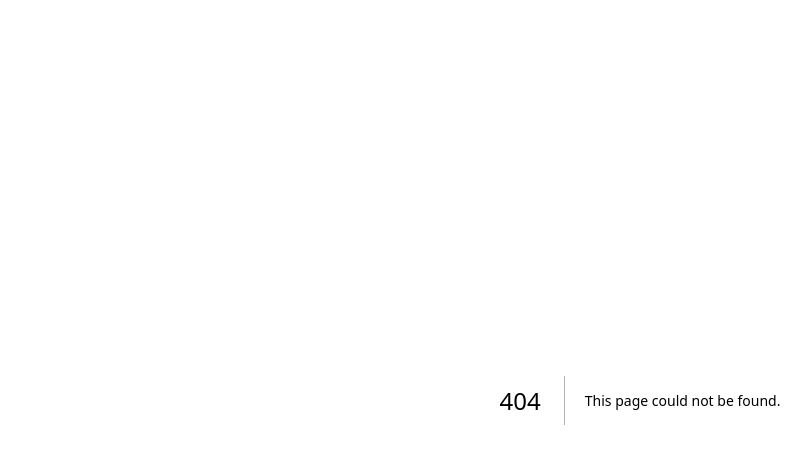
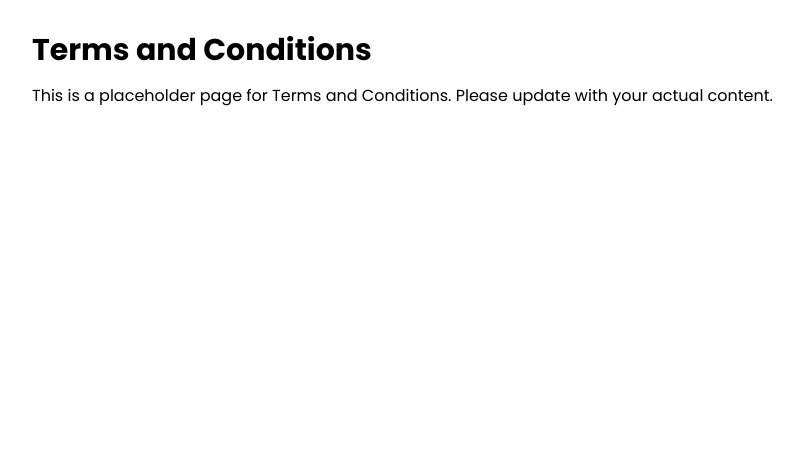
Before and after one commit to frigus-fiesta/main-website-frontend, a Next.js app: page /terms_and_conditions in a window 1280 px wide. Before the commit this address had no page. Shown: the top 464 px of the page, without its empty margins (0-811 px from the left). Built offline with nearby package versions, Linux system fonts and the light colour scheme.

Commit message:
Trying my best

```diff
--- /dev/null
+++ b/app/privacy_and_policy/page.tsx
@@ -0,0 +1,15 @@
+import React from "react";
+
+const PrivacyAndPolicy = () => {
+  return (
+    <main className="p-8">
+      <h1 className="text-3xl font-bold mb-4">Privacy and Policy</h1>
+      <p>
+        This is a placeholder page for Privacy and Policy. Please update with
+        your actual content.
+      </p>
+    </main>
+  );
+};
+
+export default PrivacyAndPolicy;
--- /dev/null
+++ b/app/terms_and_conditions/page.tsx
@@ -0,0 +1,15 @@
+import React from "react";
+
+const TermsAndConditions = () => {
+  return (
+    <main className="p-8">
+      <h1 className="text-3xl font-bold mb-4">Terms and Conditions</h1>
+      <p>
+        This is a placeholder page for Terms and Conditions. Please update with
+        your actual content.
+      </p>
+    </main>
+  );
+};
+
+export default TermsAndConditions;
```
